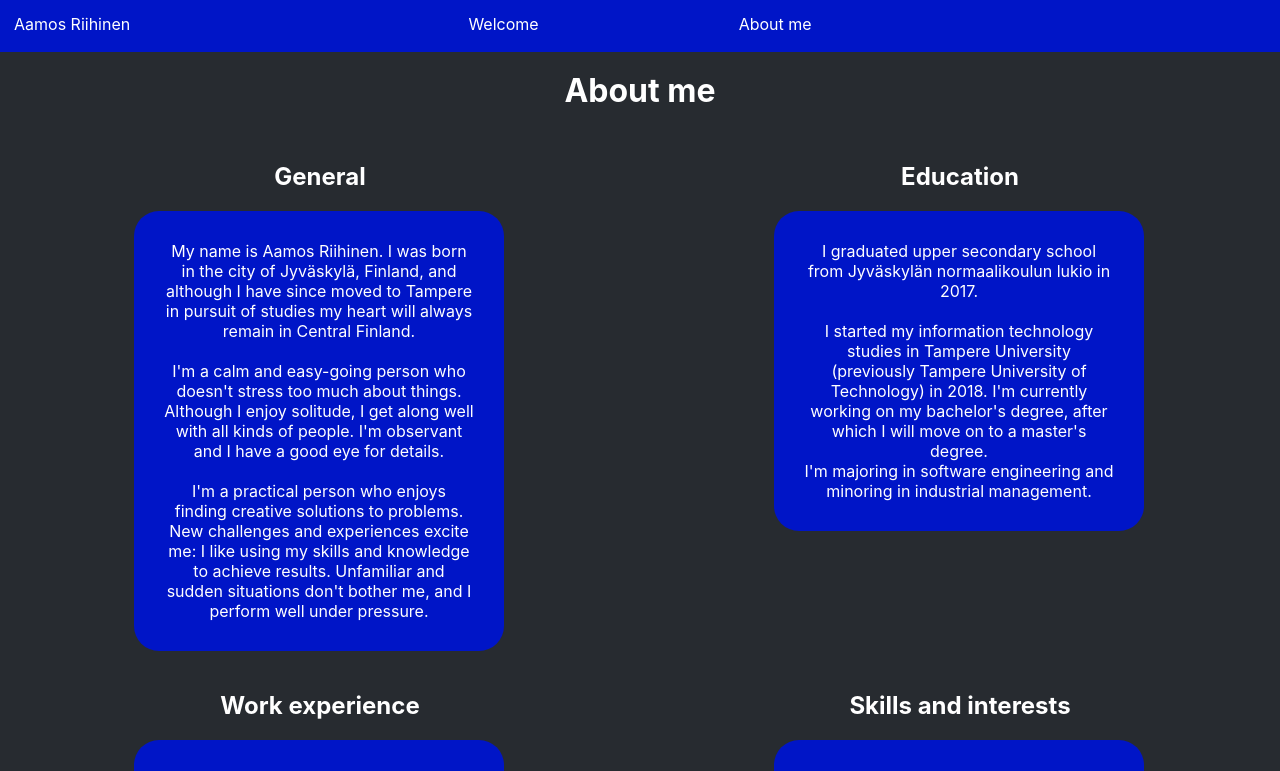
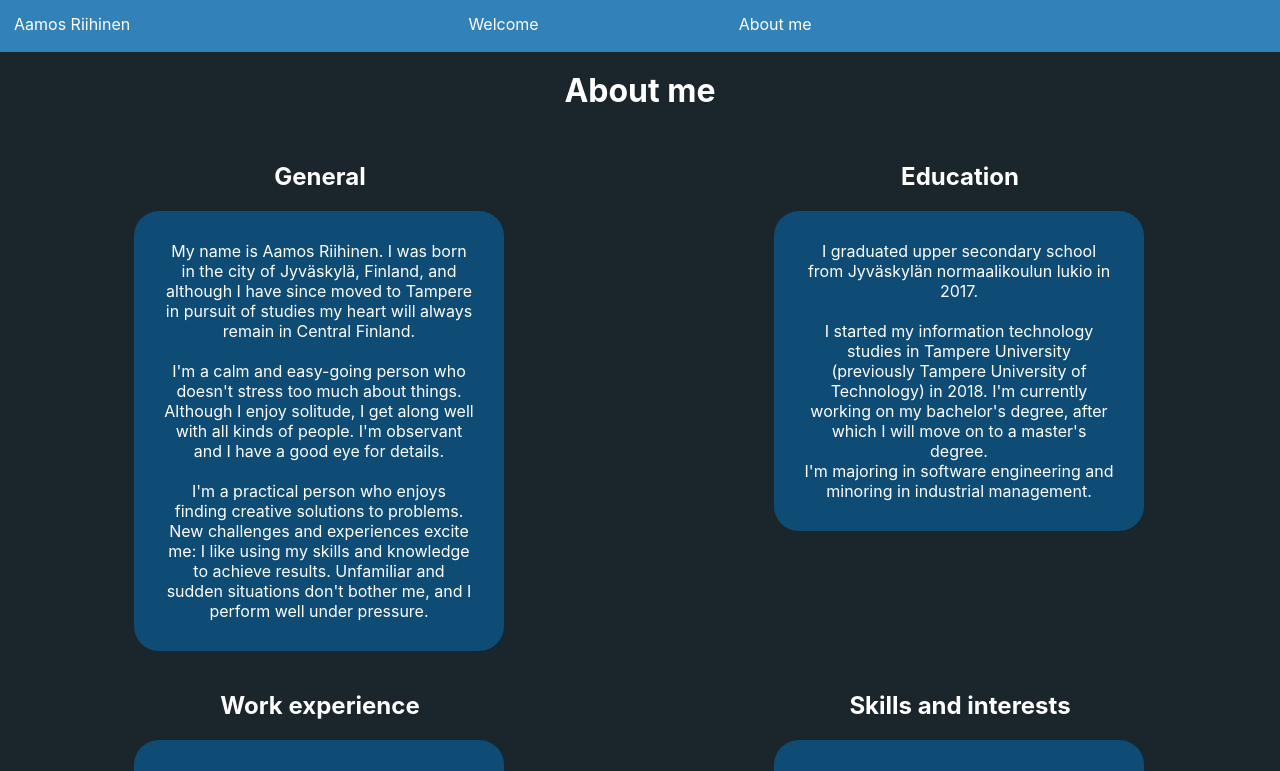
Before and after one commit to qaamos/react-portfolio, a React (Create React App) app in the folder portfolio/: page /about in a window 1280 px wide. Shown: the top 771 px of the page. Built offline with nearby package versions, Linux system fonts and the light colour scheme.

Commit message:
Changed color palette

```diff
--- a/portfolio/src/App.css
+++ b/portfolio/src/App.css
@@ -42,7 +42,7 @@
   margin: 0;
   padding: 0;
   overflow: auto;
-  background-color: #0015c7;
+  background-color: #3282b8;
   position: fixed;
   top: 0;
   left: 0;
@@ -75,7 +75,7 @@
 }
 
 .navigation-sub li:hover {
-  background-color: #000099;
+  background-color: #0f4c75;
 }
 
 .navigation-sub li:active {
@@ -114,7 +114,7 @@ body {
   position:absolute;
   left: 55%;
   top: 200%;
-  background-color: #0015c7;
+  background-color: #0f4c75;
   color: white;
   padding: 50px;
   border-radius: 25px;
@@ -124,7 +124,7 @@ body {
   max-width: 50%;
   position: relative;
   left: 20%;
-  background-color: #0015c7;
+  background-color: #0f4c75;
   color: white;
   padding: 30px;
   border-radius: 25px;
@@ -166,7 +166,7 @@ body {
 
 body {
   position:relative;
-  background-color: #272b30;
+  background-color: #1b262c;
   text-decoration-color: #ffffff;
   color: white;
 }
```
